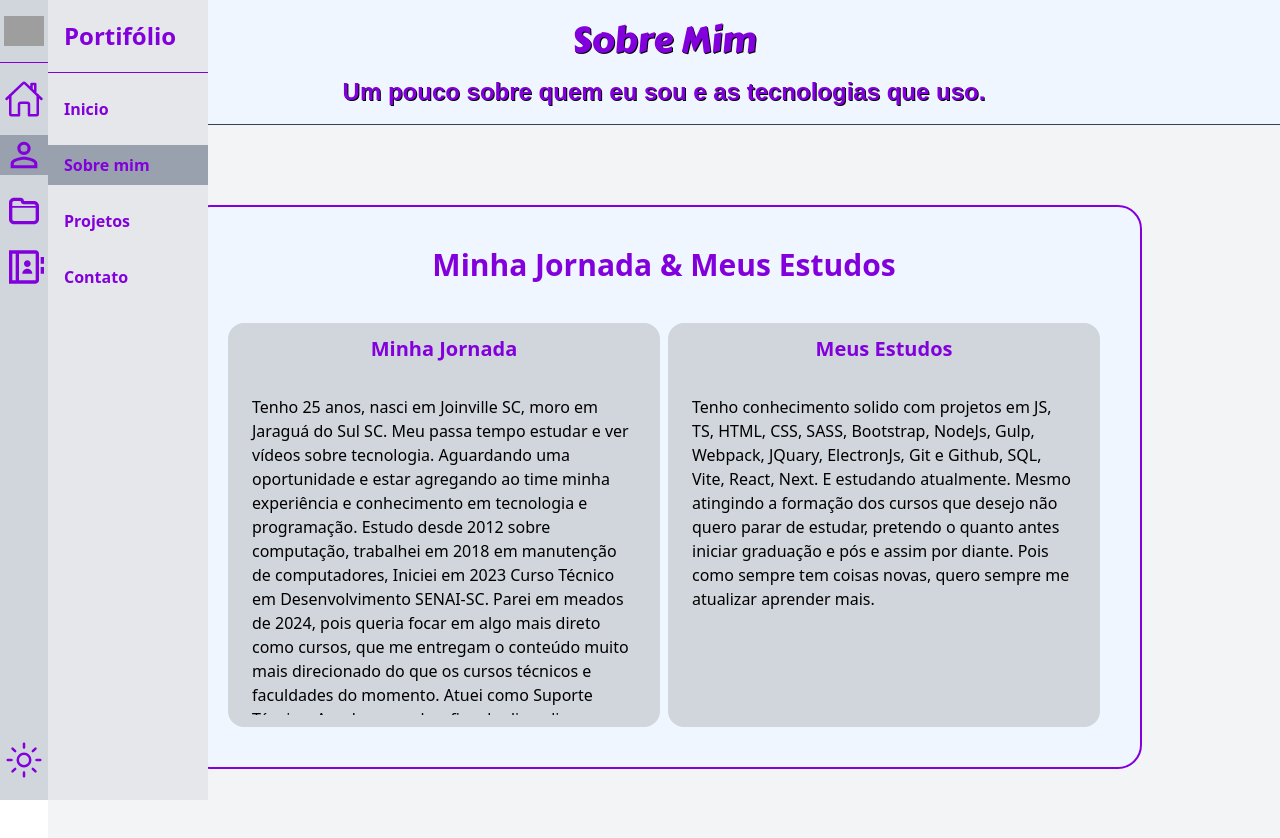
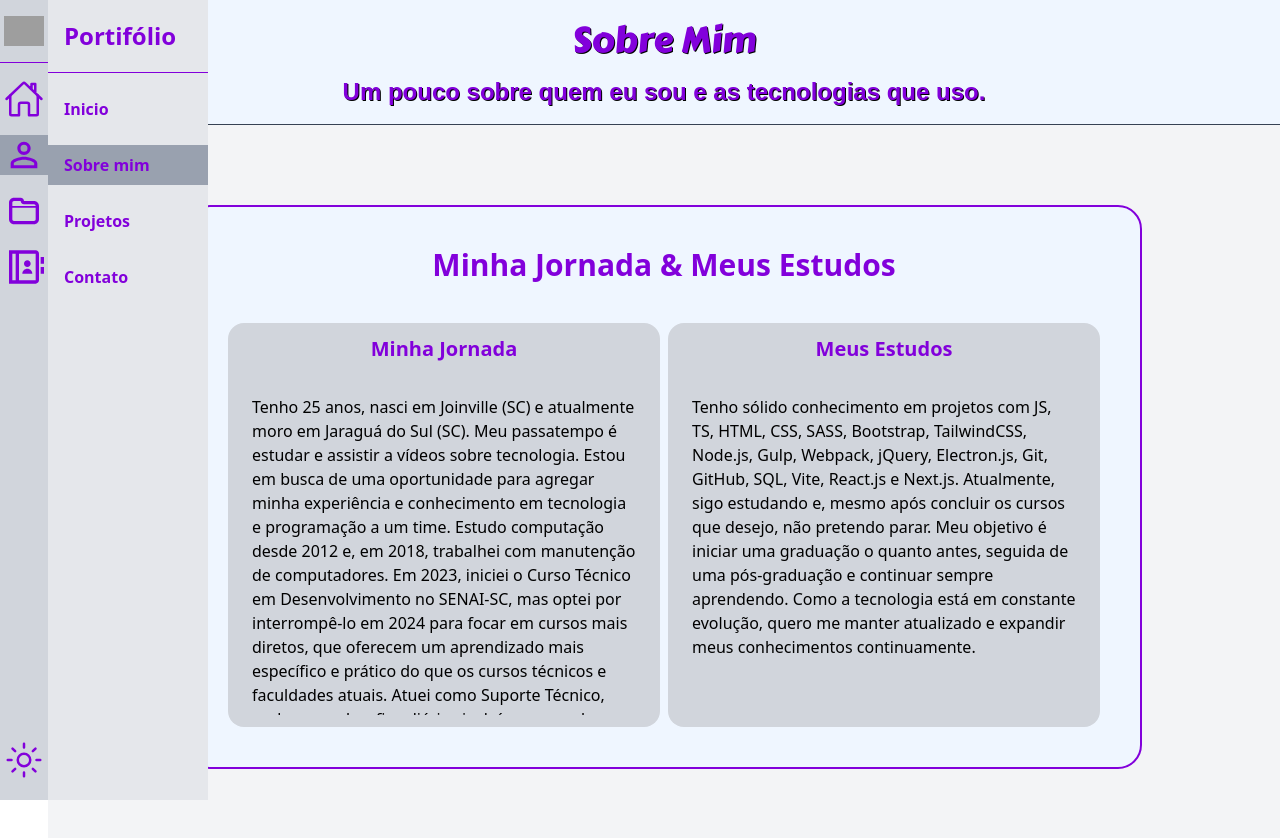
Before and after one commit to KaneeSell/Portifolio, a React (Vite) app: page / in a window 1280 px wide. Both pictures are taken after a click on the icon 24 px from the left and 155 px from the top of the page. Shown: the top 838 px of the page. Built offline with nearby package versions, Linux system fonts and the light colour scheme; grey boxes are pictures that could not be loaded; a web font is replaced by a local one.

Commit message:
Upgrade Sobre mim.tsx

```diff
--- a/src/pages/SobreMim.tsx
+++ b/src/pages/SobreMim.tsx
@@ -18,13 +18,19 @@ export default function SobreMim(){
                                 Minha Jornada
                             </span>
                             <span className={`max-w-100 max-h-80 px-2 overflow-y-scroll dark:text-gray-100 font-medium scrollbar-personalizada`}>
-                            Tenho 25 anos, nasci em Joinville SC, moro em Jaraguá do Sul SC.
-                            Meu passa tempo estudar e ver vídeos sobre tecnologia.
-                            Aguardando uma oportunidade e estar agregando ao time minha experiência e conhecimento em tecnologia e programação.
-                            Estudo desde 2012 sobre computação, trabalhei em 2018 em manutenção de computadores, Iniciei em 2023 Curso Técnico em Desenvolvimento SENAI-SC.
-                            Parei em meados de 2024, pois queria focar em algo mais direto como cursos, que me entregam o conteúdo muito mais direcionado do que os cursos técnicos e faculdades do momento.
-                            Atuei como Suporte Técnico, Aonde meus desafios do dia a dia era Utilizar o banco de dados com alguns códigos SQL, configurações de rede, instalação de impressora fiscal e não fiscal, implementação do sistema, treinamento, teste do sistema, abertura de chamado para programação(helpdesk), auxilio em documentos fiscais.
-                            Esperando uma oportunidade de por em pratica minhas habilidades e conhecimento em programação e tecnologia para ajudar a equipe.
+                            Tenho 25 anos, nasci em Joinville (SC) e atualmente moro em Jaraguá do Sul (SC).
+                            Meu passatempo é estudar e assistir a vídeos sobre tecnologia. Estou em busca de
+                            uma oportunidade para agregar minha experiência e conhecimento em tecnologia e
+                            programação a um time. Estudo computação desde 2012 e, em 2018, trabalhei com
+                            manutenção de computadores. Em 2023, iniciei o Curso Técnico em Desenvolvimento
+                            no SENAI-SC, mas optei por interrompê-lo em 2024 para focar em cursos mais diretos,
+                            que oferecem um aprendizado mais específico e prático do que os cursos técnicos e
+                            faculdades atuais. Atuei como Suporte Técnico, onde meus desafios diários incluíam
+                            o uso de banco de dados com SQL, configurações de rede, instalação de impressoras
+                            fiscais e não fiscais, implementação e testes de sistemas, treinamentos, abertura
+                            de chamados para programação (helpdesk) e auxílio em documentos fiscais. Estou
+                            pronto para aplicar minhas habilidades e conhecimentos em programação e tecnologia
+                            para contribuir com uma equipe.
                             </span>
                         </div>
                         <div className={cards}>
@@ -32,9 +38,12 @@ export default function SobreMim(){
                                 Meus Estudos
                             </span>
                             <span className="max-w-100 max-h-80 px-2 dark:text-gray-100 font-medium overflow-y-scroll scrollbar-personalizada">
-                            Tenho conhecimento solido com projetos em JS, TS, HTML, CSS, SASS, Bootstrap, NodeJs, Gulp, Webpack, JQuary, ElectronJs, Git e Github, SQL, Vite, React, Next.
-                            E estudando atualmente. Mesmo atingindo a formação dos cursos que desejo não quero parar de estudar, pretendo o quanto antes iniciar graduação e pós e assim por diante.
-                            Pois como sempre tem coisas novas, quero sempre me atualizar aprender mais.
+                            Tenho sólido conhecimento em projetos com JS, TS, HTML, CSS, SASS, Bootstrap, TailwindCSS,
+                            Node.js, Gulp, Webpack, jQuery, Electron.js, Git, GitHub, SQL, Vite, React.js e Next.js.
+                            Atualmente, sigo estudando e, mesmo após concluir os cursos que desejo, não pretendo parar.
+                            Meu objetivo é iniciar uma graduação o quanto antes, seguida de uma pós-graduação e continuar
+                            sempre aprendendo. Como a tecnologia está em constante evolução, quero me manter atualizado e
+                            expandir meus conhecimentos continuamente.
                             </span>
 
                         </div>
```
